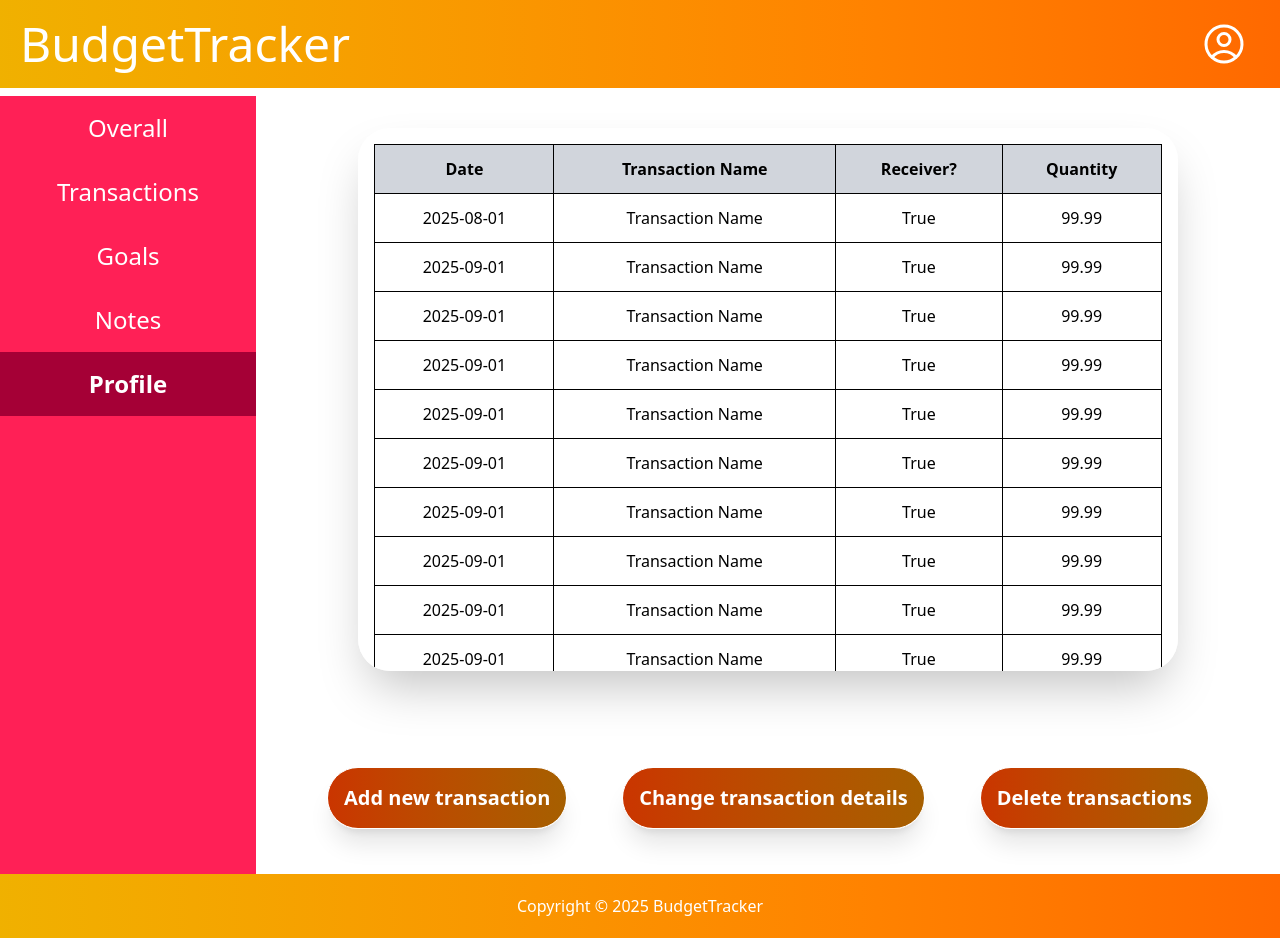
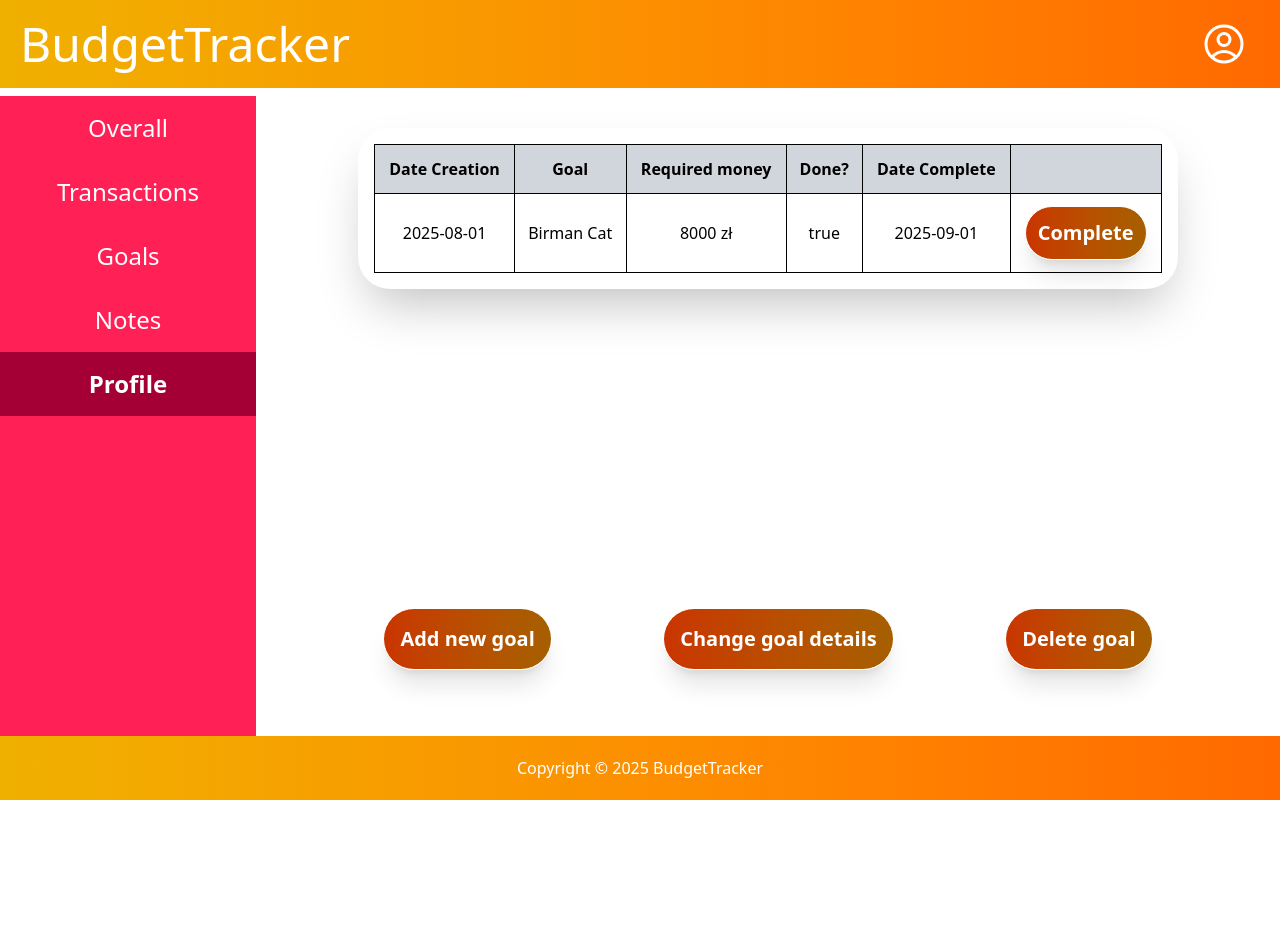
Before and after one commit to LisZLisowni2/budget-tracker, a React (Vite) app in the folder frontend/: page /dashboard/goals in a window 1280 px wide. After the commit the page ends 800 px from the top, so only its background shows below. Built offline with nearby package versions, Linux system fonts and the light colour scheme; no server answers.

Commit message:
Update Goal.tsx

```diff
--- a/frontend/src/components/Dashboard/Goals.tsx
+++ b/frontend/src/components/Dashboard/Goals.tsx
@@ -17,32 +17,17 @@ export default function Goals() {
             <div className="bg-white w-4/5 shadow-2xl rounded-4xl max-h-150 m-8 overflow-auto">
                 <table className="**:p-3 **:border border-collapse w-full h-full table-auto">
                     <thead className="bg-gray-300 sticky top-0">
-                        <tr><th>Date</th><th>Transaction Name</th><th>Receiver?</th><th>Quantity</th></tr>
+                        <tr><th>Date Creation</th><th>Goal</th><th>Required money</th><th>Done?</th><th>Date Complete</th><th></th></tr>
                     </thead>
                     <tbody className="*:hover:bg-gray-100 *:transition-all">
-                        <tr><td>2025-08-01</td><td>Transaction Name</td><td>True</td><td>99.99</td></tr>
-                        <tr><td>2025-09-01</td><td>Transaction Name</td><td>True</td><td>99.99</td></tr>
-                        <tr><td>2025-09-01</td><td>Transaction Name</td><td>True</td><td>99.99</td></tr>
-                        <tr><td>2025-09-01</td><td>Transaction Name</td><td>True</td><td>99.99</td></tr>
-                        <tr><td>2025-09-01</td><td>Transaction Name</td><td>True</td><td>99.99</td></tr>
-                        <tr><td>2025-09-01</td><td>Transaction Name</td><td>True</td><td>99.99</td></tr>
-                        <tr><td>2025-09-01</td><td>Transaction Name</td><td>True</td><td>99.99</td></tr>
-                        <tr><td>2025-09-01</td><td>Transaction Name</td><td>True</td><td>99.99</td></tr>
-                        <tr><td>2025-09-01</td><td>Transaction Name</td><td>True</td><td>99.99</td></tr>
-                        <tr><td>2025-09-01</td><td>Transaction Name</td><td>True</td><td>99.99</td></tr>
-                        <tr><td>2025-09-01</td><td>Transaction Name</td><td>True</td><td>99.99</td></tr>
-                        <tr><td>2025-09-01</td><td>Transaction Name</td><td>True</td><td>99.99</td></tr>
-                        <tr><td>2025-09-01</td><td>Transaction Name</td><td>True</td><td>99.99</td></tr>
-                        <tr><td>2025-09-01</td><td>Transaction Name</td><td>True</td><td>99.99</td></tr>
-                        <tr><td>2025-09-01</td><td>Transaction Name</td><td>True</td><td>99.99</td></tr>
-                        <tr><td>2025-09-01</td><td>Transaction Name</td><td>True</td><td>99.99</td></tr>
+                        <tr><td>2025-08-01</td><td>Birman Cat</td><td>8000 zł</td><td>true</td><td>2025-09-01</td><td className="*:m-auto *:text-white"><Button text="Complete" onClick={() => console.log()}/></td></tr>
                     </tbody>
                 </table>
             </div>
             <div className="text-white flex justify-evenly w-full h-1/3 items-center">
-                <Button text="Add new transaction"/>
-                <Button text="Change transaction details"/>
-                <Button text="Delete transactions"/>
+                <Button text="Add new goal"/>
+                <Button text="Change goal details"/>
+                <Button text="Delete goal"/>
             </div>
         </div>
     )
```
